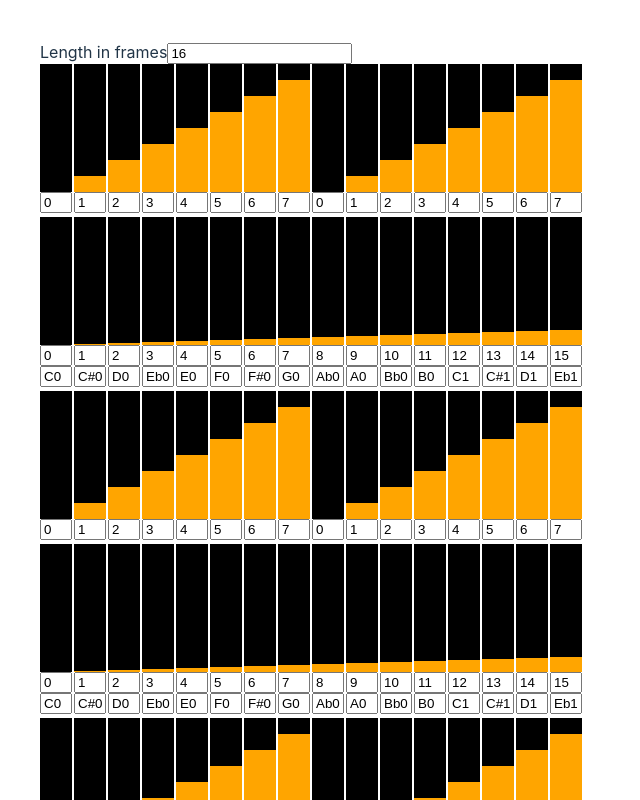
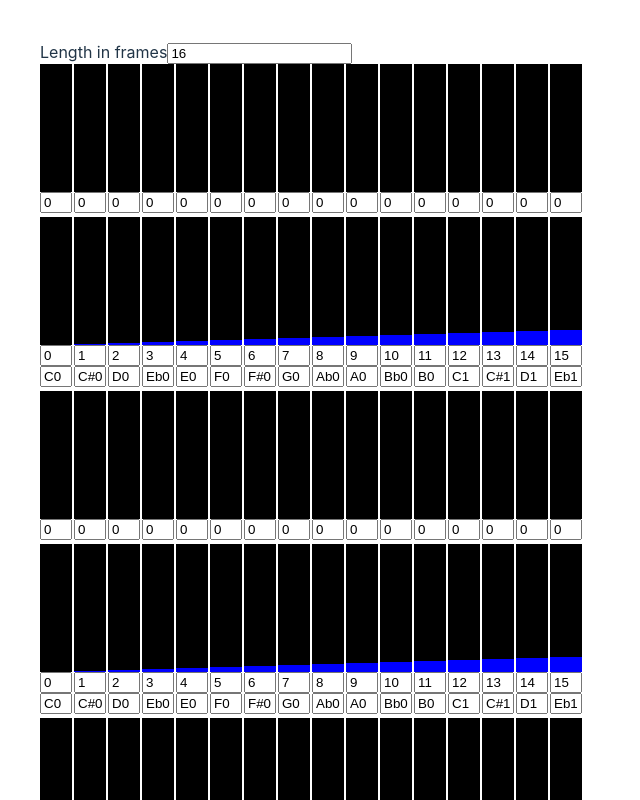
Before and after one commit to nickgirardo/gt-sound-sculptor, a React (Vite) app: page / in a window 1280 px wide. Shown: the top 800 px of the page, without its empty margins (0-640 px from the left). Built offline with nearby package versions, Linux system fonts and the light colour scheme.

Commit message:
Warning color for high amps on op4

```diff
--- a/src/components/AmpControl.tsx
+++ b/src/components/AmpControl.tsx
@@ -12,7 +12,7 @@ export const AmpControl = ({ count }: Props): ReactElement => {
   const [values, setValues] = useState<Array<number>>([]);
 
   useEffect(() => {
-    setValues(range(count).map((v) => v % 8));
+    setValues(range(count).map((_v) => 0));
   }, [count]);
 
   const handleValueUpdate = (ix: number) => (v: number) => {
--- a/src/components/Slider.tsx
+++ b/src/components/Slider.tsx
@@ -37,6 +37,7 @@ export const Slider = ({
       className="slider"
       onMouseMove={mouseHandler}
       onMouseDown={mouseHandler}
+      data-value={value}
     >
       <div
         className="slider-inner-off"
--- a/src/scss/slider.css
+++ b/src/scss/slider.css
@@ -1,11 +1,21 @@
 .slider {
     width: 32px;
+    user-select: none;
 }
 
 .slider-inner-off {
     background-color: black;
 }
 
-.slider-inner-on {
+.amp-control .slider-inner-on {
     background-color: orange;
 }
+
+.pitch-control .slider-inner-on {
+    background-color: blue;
+}
+
+#op4 .amp-control .slider[data-value="7"] .slider-inner-on,
+#op4 .amp-control .slider[data-value="8"] .slider-inner-on {
+    background-color: red;
+}
```
